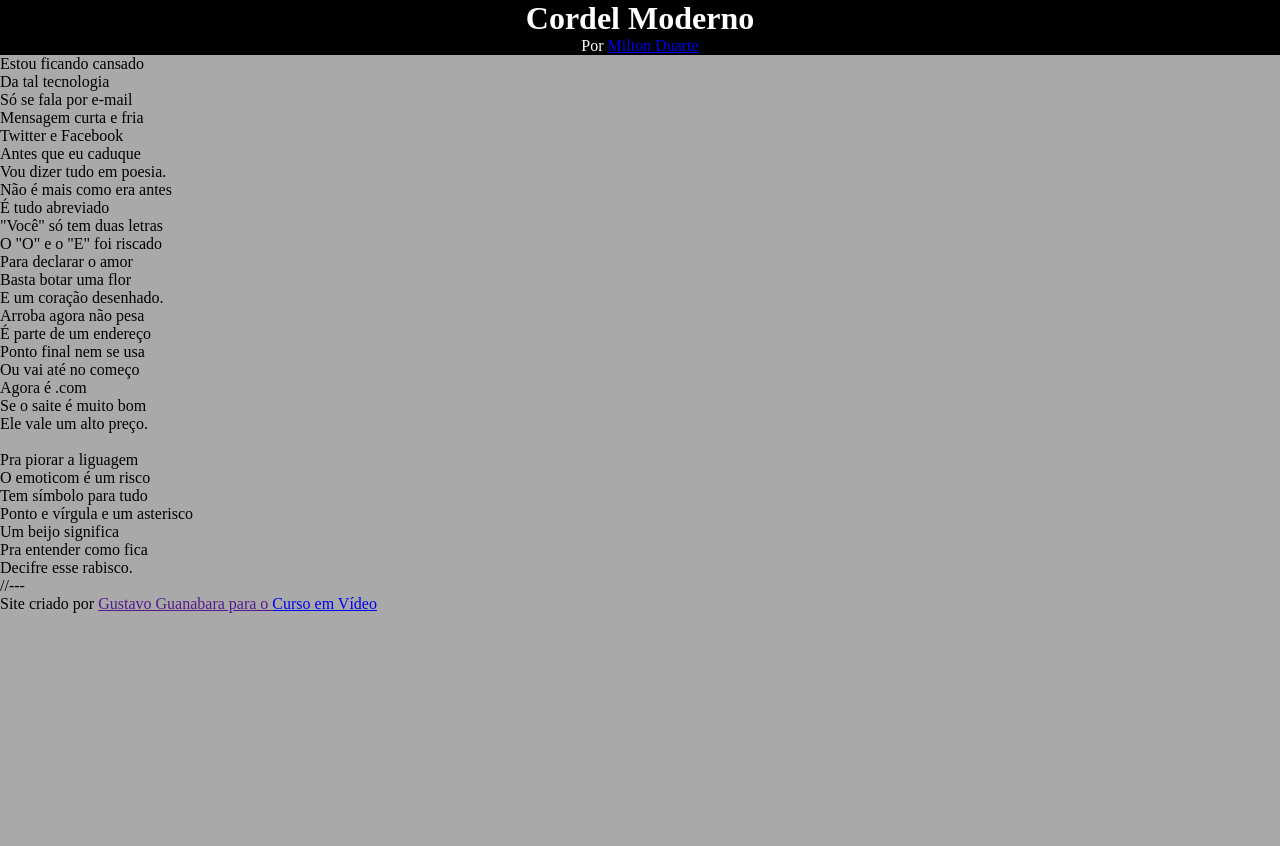
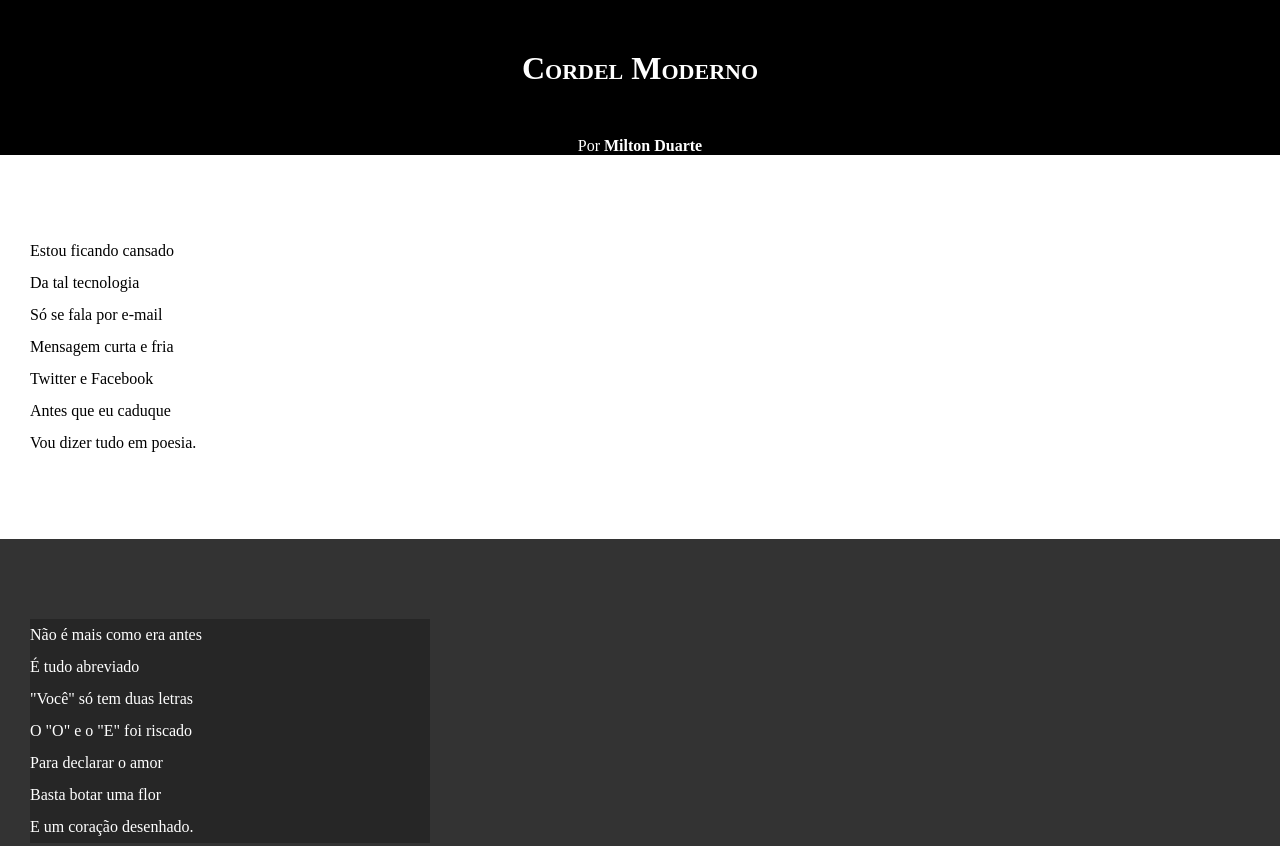
Before and after one commit to vitorhenriques-dev/html-css, a plain HTML site: page curso-html/cordel/index.html in a window 1280 px wide. Shown: the top 846 px of the page. Before the commit the page ends 800 px from the top, so only its background shows below. Drawn offline with Linux system fonts and the light colour scheme.

Commit message:
Update style.css

```diff
--- a/curso-html/cordel/estilo/style.css
+++ b/curso-html/cordel/estilo/style.css
@@ -16,3 +16,51 @@ header {
     color: white;
     text-align: center;
 }
+
+header > h1 {
+    padding-top: 50px;
+    font-variant: small-caps;
+}
+
+header > p {
+    padding-bottom: 50px;
+}
+
+header a , footer a {
+    color: white;
+    text-decoration: none;
+    font-weight: bolder;
+}
+
+header a:hover, footer a:hover {
+    text-decoration: underline;
+}
+
+section {
+    padding-top: 10vh;
+    padding-bottom: 10vh;
+    line-height: 2em;
+    padding-left: 30px;
+}
+
+section.normal {
+    background-color: white;
+    color: black;
+}
+
+section.imagem {
+    background-color: rgb(51, 51, 51);
+    color: white;
+}
+
+section.imagem > p {
+    width: 400px;
+    background-color: rgba(0, 0, 0, 0.253);
+}
+
+footer {
+    background-color: black;
+    color: white;
+    text-align: center;
+    padding: 10px;
+}
```
